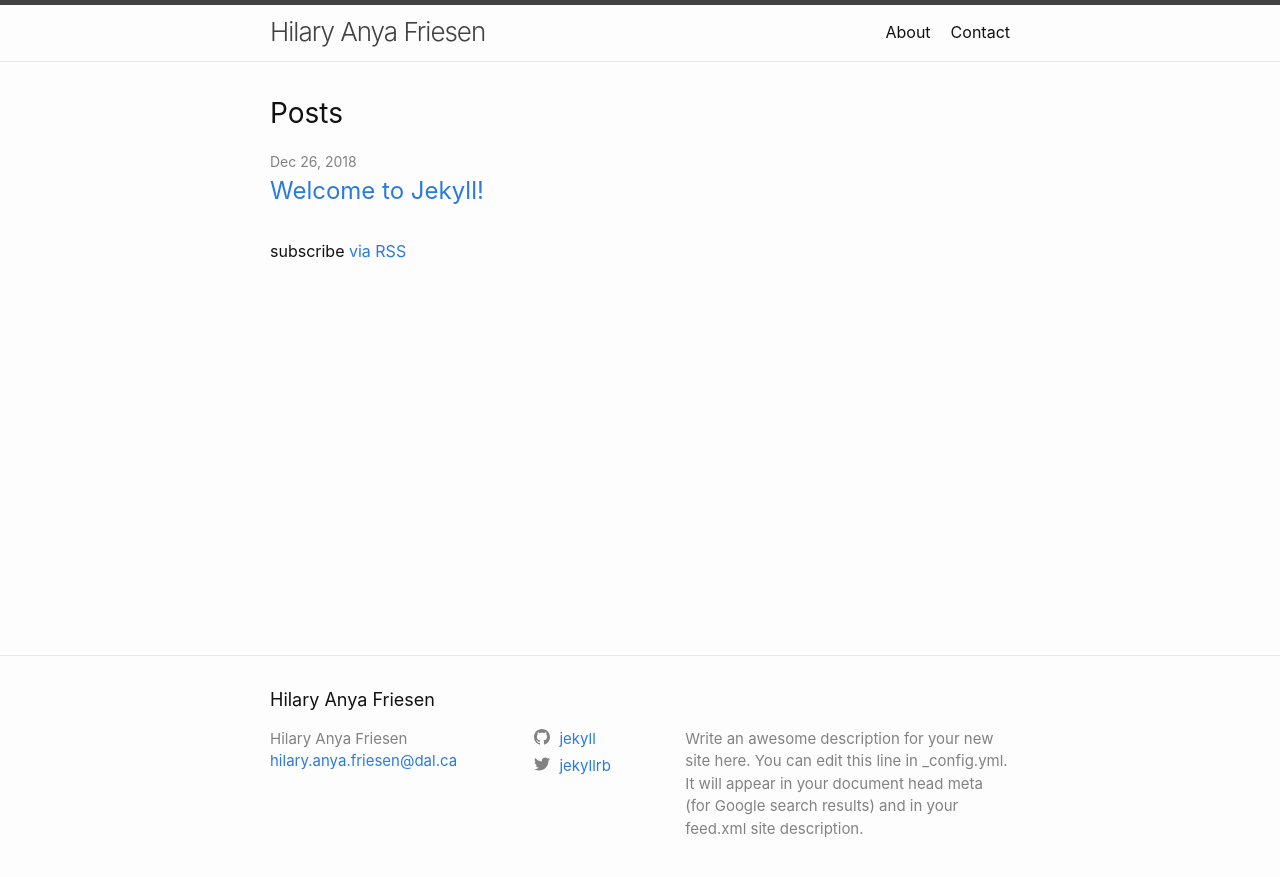
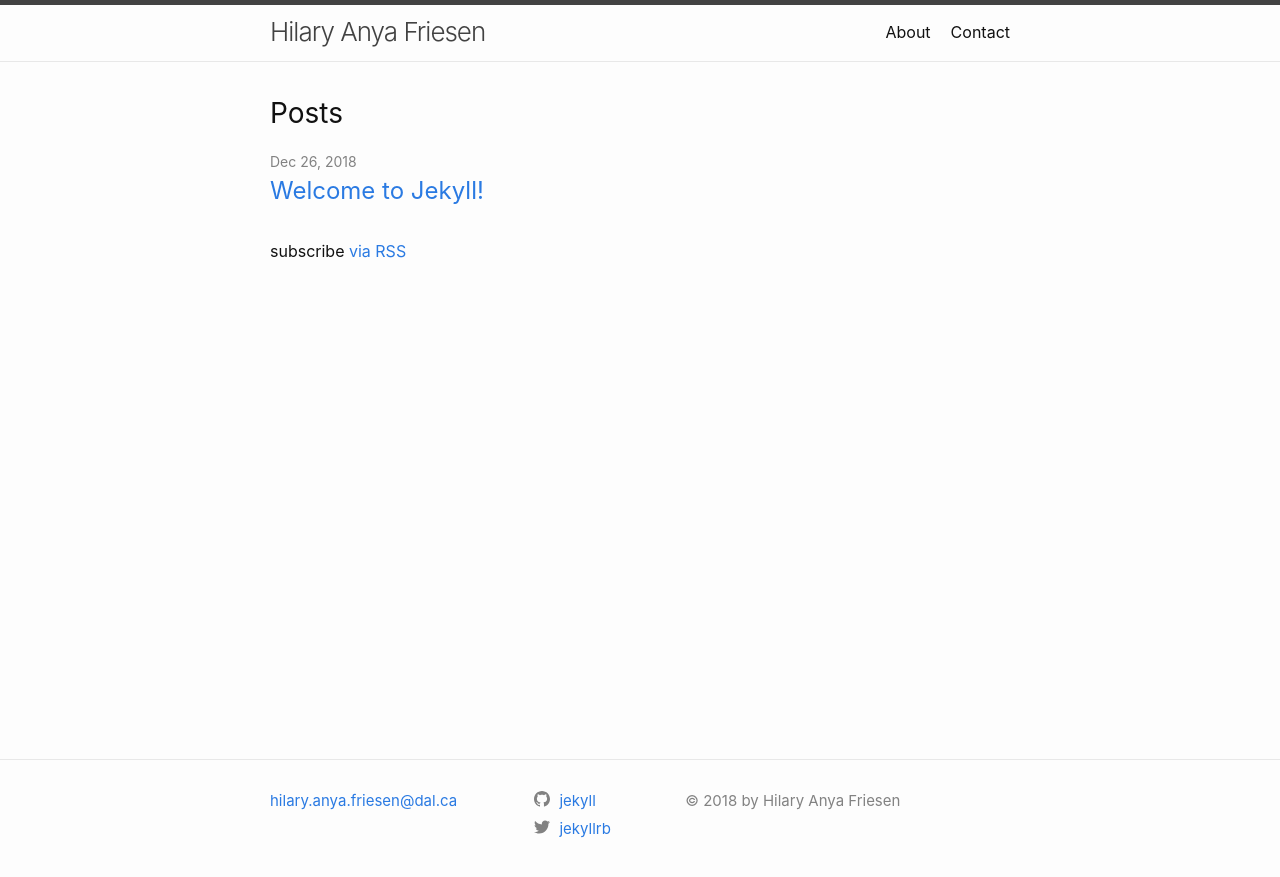
Before and after one commit to hafriesen/hafriesen.github.io, a Jekyll site: the page built from index.md, in a window 1280 px wide. Shown: the top 877 px of the page. Built offline with Jekyll 4.4.1, drawn with Linux system fonts in a browser that asks for light colours.

Commit message:
modify footer layout/content

```diff
--- a/_config.yml
+++ b/_config.yml
@@ -19,6 +19,7 @@ description: >- # this means to ignore newlines until "baseurl:"
   Write an awesome description for your new site here. You can edit this
   line in _config.yml. It will appear in your document head meta (for
   Google search results) and in your feed.xml site description.
+copyright: © 2018 by Hilary Anya Friesen
 baseurl: "" # the subpath of your site, e.g. /blog
 url: "" # the base hostname & protocol for your site, e.g. http://example.com
 twitter_username: jekyllrb
--- a/_includes/footer.html
+++ b/_includes/footer.html
@@ -3,17 +3,11 @@
 
   <div class="wrapper">
 
-    <h2 class="footer-heading">{{ site.title | escape }}</h2>
 
     <div class="footer-col-wrapper">
       <div class="footer-col footer-col-1">
         <ul class="contact-list">
           <li class="p-name">
-            {%- if site.author -%}
-              {{ site.author | escape }}
-            {%- else -%}
-              {{ site.title | escape }}
-            {%- endif -%}
             </li>
             {%- if site.email -%}
             <li><a class="u-email" href="mailto:{{ site.email }}">{{ site.email }}</a></li>
@@ -26,7 +20,7 @@
       </div>
 
       <div class="footer-col footer-col-3">
-        <p>{{- site.description | escape -}}</p>
+        <p>{{- site.copyright -}}</p>
       </div>
     </div>
 
--- a/_includes/header.html
+++ b/_includes/header.html
@@ -10,7 +10,7 @@
         <input type="checkbox" id="nav-trigger" class="nav-trigger" />
         <label for="nav-trigger">
           <span class="menu-icon">
-            <svg viewBox="0 0 18 15" width="18px" height="15px">
+            <svg viewBox="0 0 20 18" width="20px" height="18px">
               <path d="M18,1.484c0,0.82-0.665,1.484-1.484,1.484H1.484C0.665,2.969,0,2.304,0,1.484l0,0C0,0.665,0.665,0,1.484,0 h15.032C17.335,0,18,0.665,18,1.484L18,1.484z M18,7.516C18,8.335,17.335,9,16.516,9H1.484C0.665,9,0,8.335,0,7.516l0,0 c0-0.82,0.665-1.484,1.484-1.484h15.032C17.335,6.031,18,6.696,18,7.516L18,7.516z M18,13.516C18,14.335,17.335,15,16.516,15H1.484 C0.665,15,0,14.335,0,13.516l0,0c0-0.82,0.665-1.483,1.484-1.483h15.032C17.335,12.031,18,12.695,18,13.516L18,13.516z"/>
             </svg>
           </span>
```
